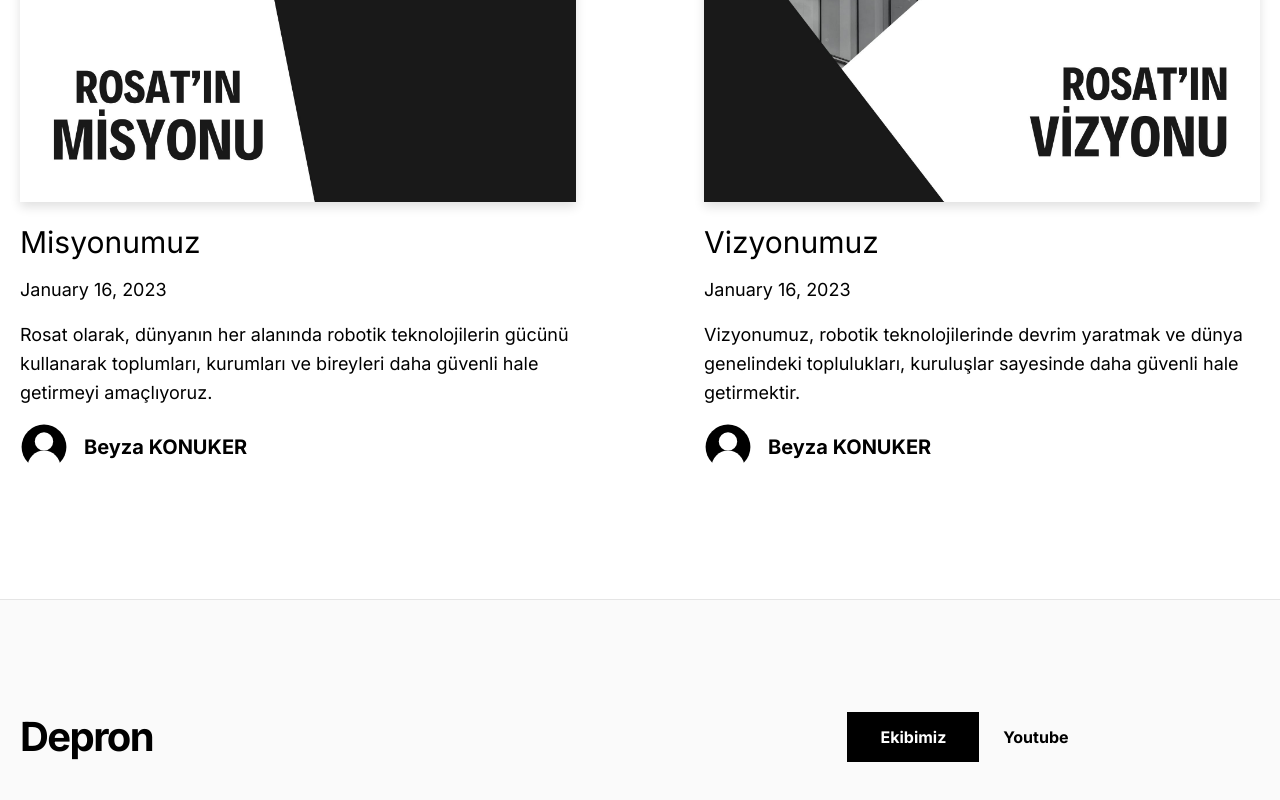
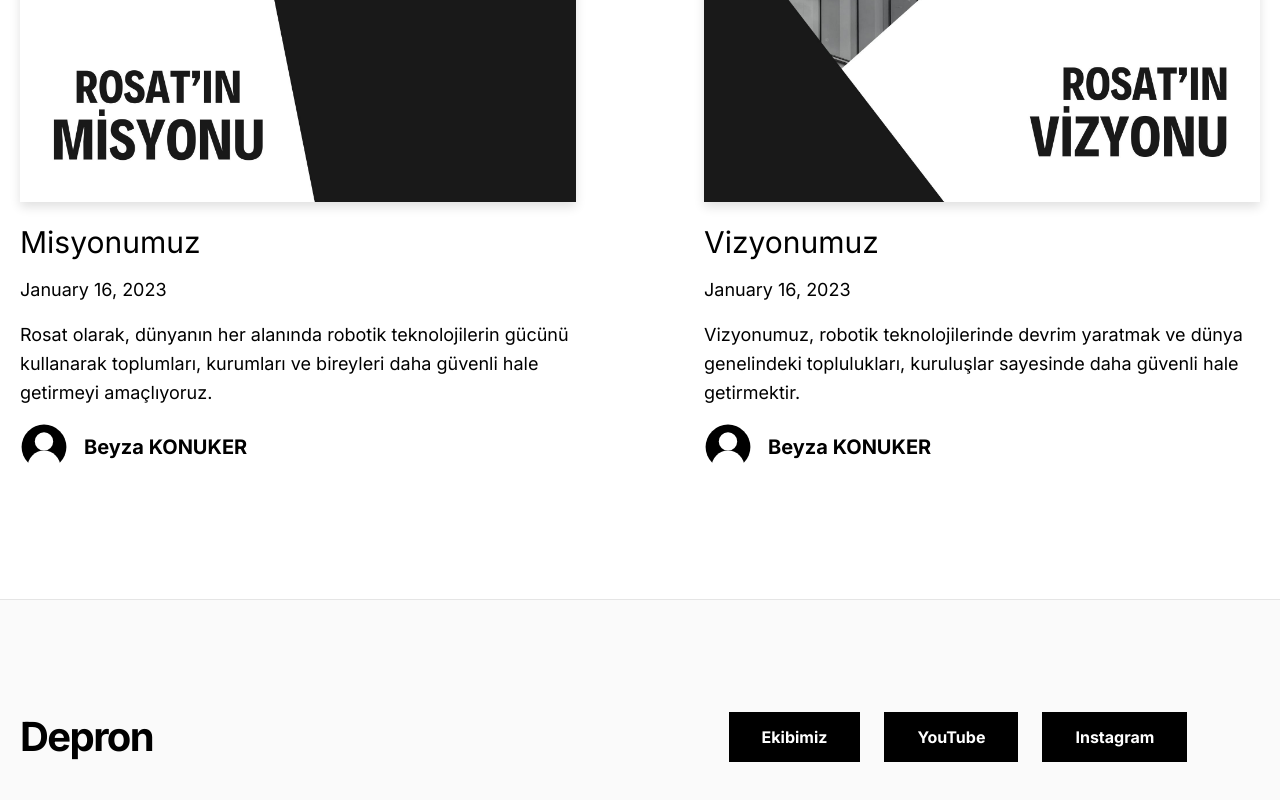
Before and after one commit to beyzkonukerr/depronn, a Next.js app: page / in a window 1280 px wide. Shown: the part 1653-2453 px from the top of the page. Built offline with nearby package versions, Linux system fonts and the light colour scheme.

Commit message:
butonlar degistirildi ve ınstagram butonu eklendi

```diff
--- a/src/app/_components/footer.tsx
+++ b/src/app/_components/footer.tsx
@@ -11,16 +11,22 @@ export function Footer() {
           </h3>
           <div className="flex flex-col lg:flex-row justify-center items-center lg:pl-4 lg:w-1/2">
             <a
-              href="/posts/ekibimiz" // Doğru URL'yi buraya ayarladık
+              href="/posts/ekibimiz"
               className="mx-3 bg-black hover:bg-white hover:text-black border border-black text-white font-bold py-3 px-12 lg:px-8 duration-200 transition-colors mb-6 lg:mb-0"
             >
               Ekibimiz
             </a>
             <a
               href={`https://www.youtube.com/@ROSAT-qr5gc`}
-              className="mx-3 font-bold hover:underline"
+              className="mx-3 bg-black hover:bg-white hover:text-black border border-black text-white font-bold py-3 px-12 lg:px-8 duration-200 transition-colors mb-6 lg:mb-0"
             >
-              Youtube
+              YouTube
+            </a>
+            <a
+              href={`https://www.instagram.com/rosat_tech?igsh=MWNpNXNqbmE4M3FjMg==`}
+              className="mx-3 bg-black hover:bg-white hover:text-black border border-black text-white font-bold py-3 px-12 lg:px-8 duration-200 transition-colors mb-6 lg:mb-0"
+            >
+              Instagram
             </a>
           </div>
         </div>
```
